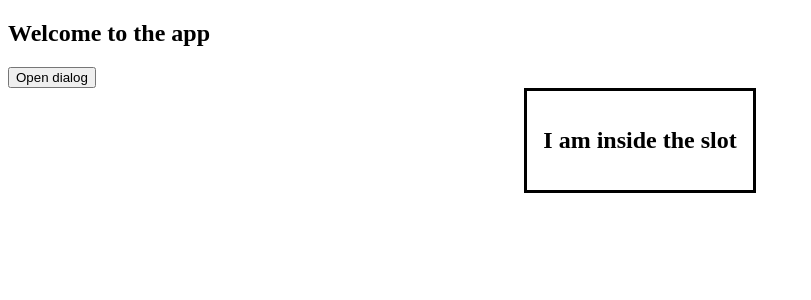
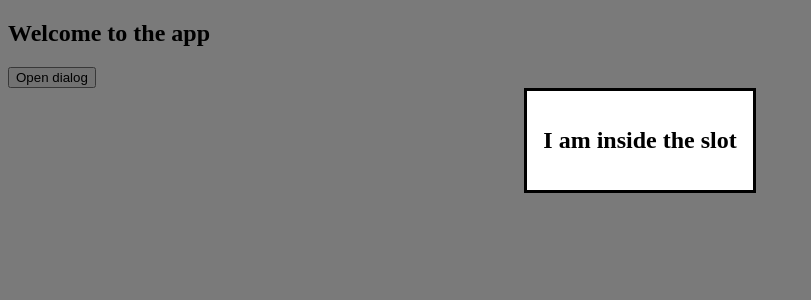
Before and after one commit to Meital-Lazarovich/dialog-proj, a React (Create React App) app: page / in a window 1280 px wide. Both pictures are taken after a click on the button "Open dialog". Shown: the top 300 px of the page, without its empty margins (0-811 px from the left). Built offline with nearby package versions, Linux system fonts and the light colour scheme.

Commit message:
visual overlay styling

```diff
--- a/src/components/DialogBox.js
+++ b/src/components/DialogBox.js
@@ -6,9 +6,16 @@ const DialogBox = (props) => {
 
     const handleKeydown = (ev) => {
         if (ev.key === 'Escape') {
-            setIsVisable(false)
+            hideDialog()
         };
     }
+
+    const hideDialog = () => {
+        setIsVisable(false)
+    }
+
+    // DELETE STYLING
+    const visualOverlayStyle = {height: '100vh', width: '100vw', backgroundColor: '#00000085', position: 'fixed', top: 0, left: 0}
 
     useEffect(() => {
         document.addEventListener("keydown", handleKeydown);
@@ -20,7 +27,7 @@ const DialogBox = (props) => {
     return ReactDOM.createPortal(
         <>
             {isVisable && <>
-            <div className="visual-overlay"></div>
+            <div className="visual-overlay" onClick={hideDialog} style={visualOverlayStyle}></div>
             <dialog style={{ display: 'block' }}>
                 <div role="document">
                     {props.children}
--- a/src/views/MainContent.js
+++ b/src/views/MainContent.js
@@ -13,7 +13,7 @@ class MainContent extends Component {
     render() {
         const { isModalOpen } = this.state
         return (
-            < section className="main-content" >
+            <section className="main-content">
                 <h1>Welcome to the app</h1>
                 <button onClick={this.openDialog}>Open dialog</button>
                 {isModalOpen &&
```
